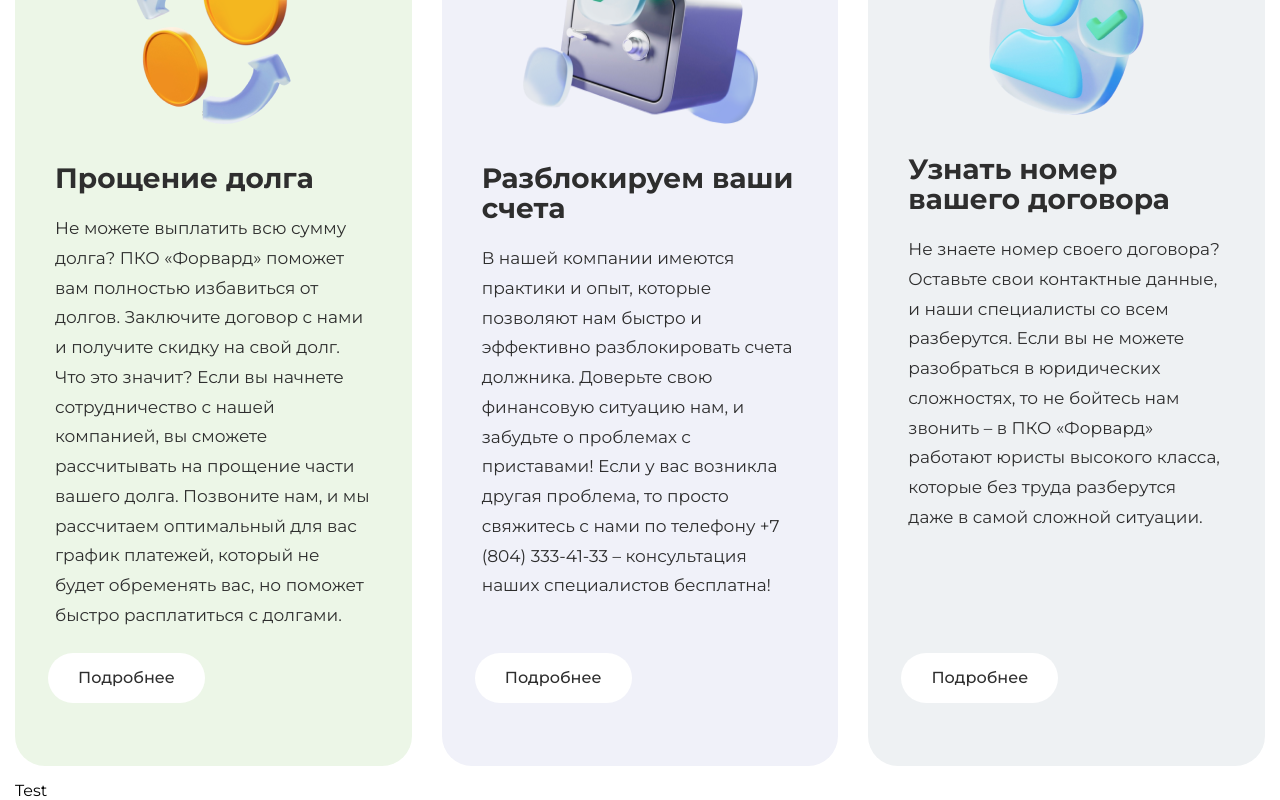
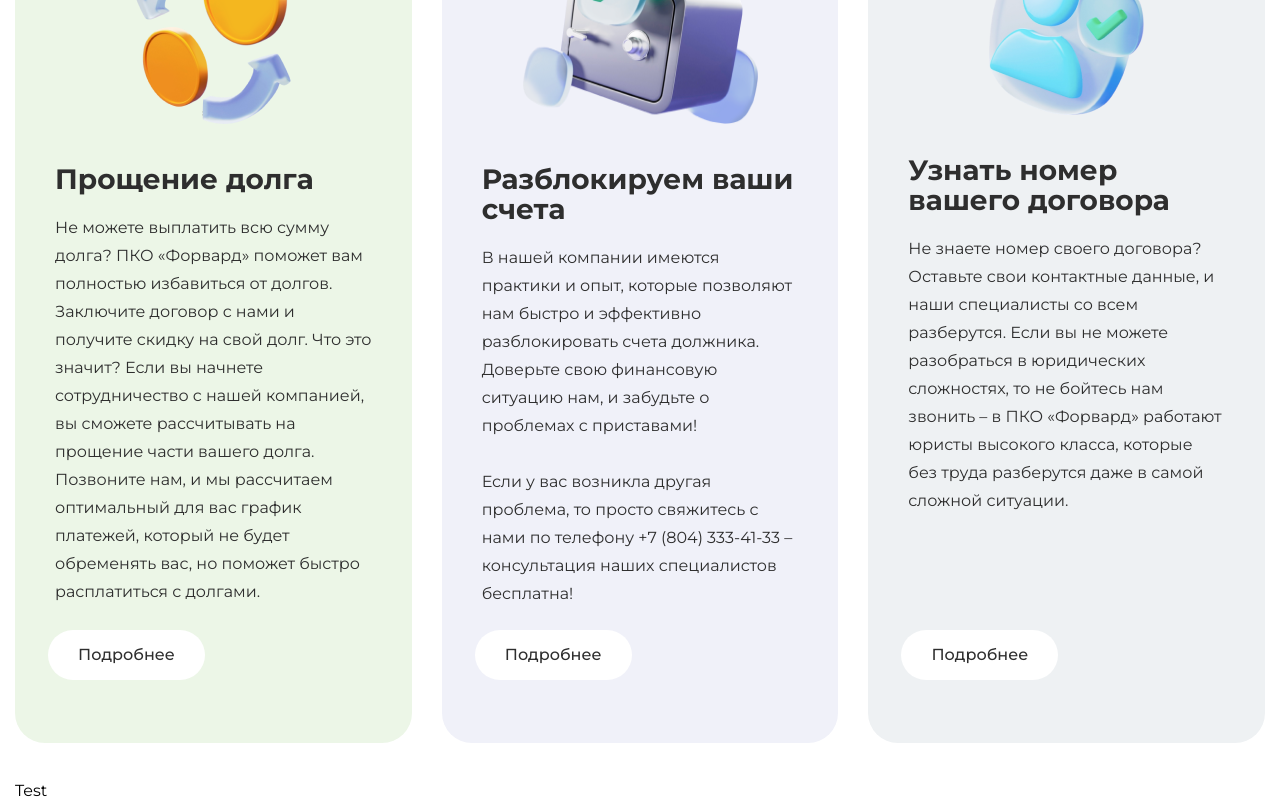
Before and after one commit to caforward/test_site, a Vue app: page / in a window 1280 px wide. Shown: the part 1084-1884 px from the top of the page. Built offline with nearby package versions, Linux system fonts and the light colour scheme.

Commit message:
fix height and font h3+p

```diff
--- a/src/components/HelpEverClient.vue
+++ b/src/components/HelpEverClient.vue
@@ -44,7 +44,7 @@ export default defineComponent({
                     id: 2,
                     imageUrl: '/src/assets/images/HelpEverClient/2img.png',
                     textH3: "Разблокируем ваши счета",
-                    textParagr: "В нашей компании имеются практики  и опыт, которые позволяют нам быстро  и эффективно разблокировать счета  должника. Доверьте свою финансовую  ситуацию нам, и забудьте о проблемах  с приставами!     Если у вас возникла другая проблема,  то просто свяжитесь с нами по  телефону +7 (804) 333‑41‑33 –  консультация наших специалистов  бесплатна!",
+                    textParagr: "В нашей компании имеются практики  и опыт, которые позволяют нам быстро  и эффективно разблокировать счета  должника. Доверьте свою финансовую  ситуацию нам, и забудьте о проблемах  с приставами!\n\nЕсли у вас возникла другая проблема,  то просто свяжитесь с нами по  телефону +7 (804) 333‑41‑33 –  консультация наших специалистов  бесплатна!",
                     background: '#f0f1f9'
                 }, {
                     id: 3,
@@ -102,7 +102,8 @@ h3 {
     font-family: "Montserrat", sans-serif;
     font-weight: 600;
     font-size: 28px;
-    line-height: 107%;
+    line-height: 30px;
+    letter-spacing: 0%;
     color: #2e2e2e;
     margin-top: 40px;
     margin-bottom: 20px;
@@ -112,9 +113,10 @@ h3 {
 p {
     white-space: pre-line;
     font-family: "Montserrat", sans-serif;
-    font-weight: 400;
-    font-size: 17px;
-    line-height: 175%;
+font-size: 16px;
+font-weight: 400;
+line-height: 28px;
+letter-spacing: 0%;
     color: #2e2e2e;
     padding-bottom: 135px;
 }
```
